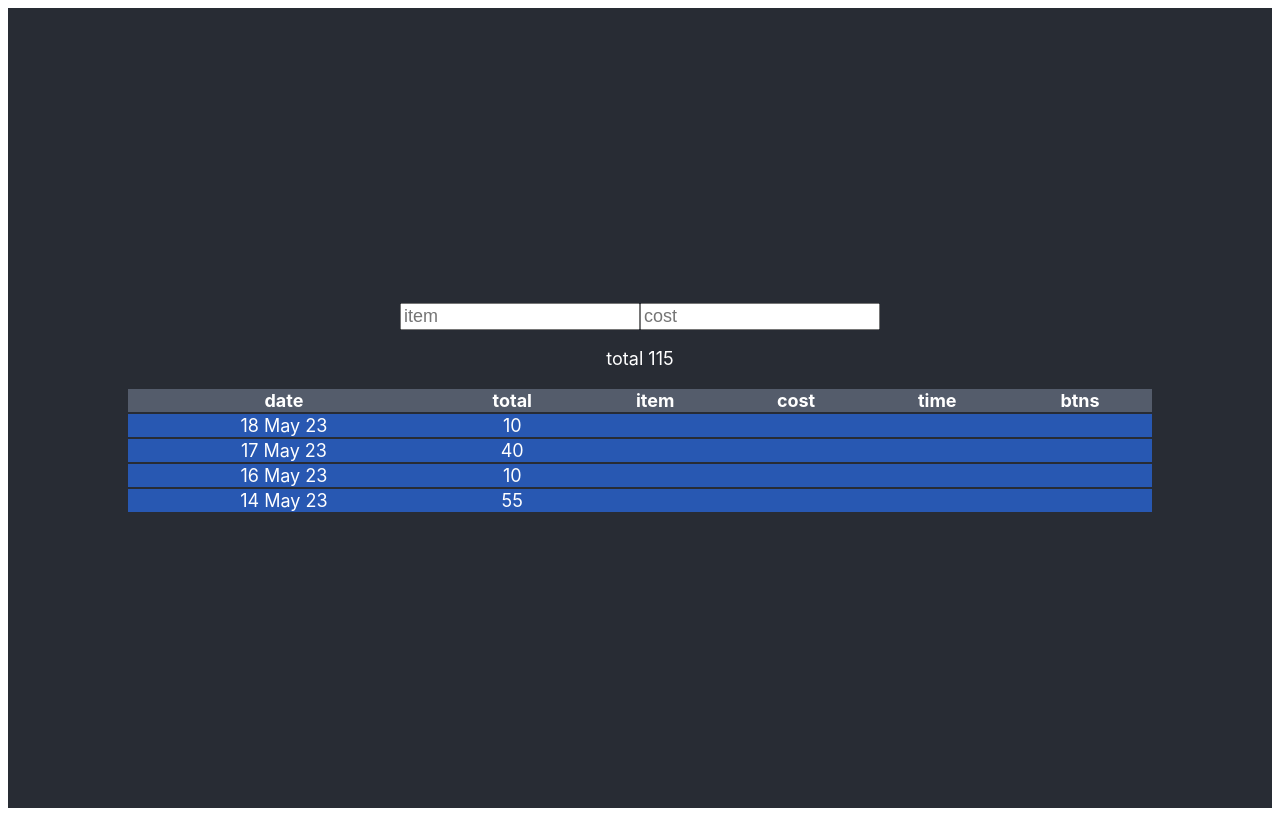
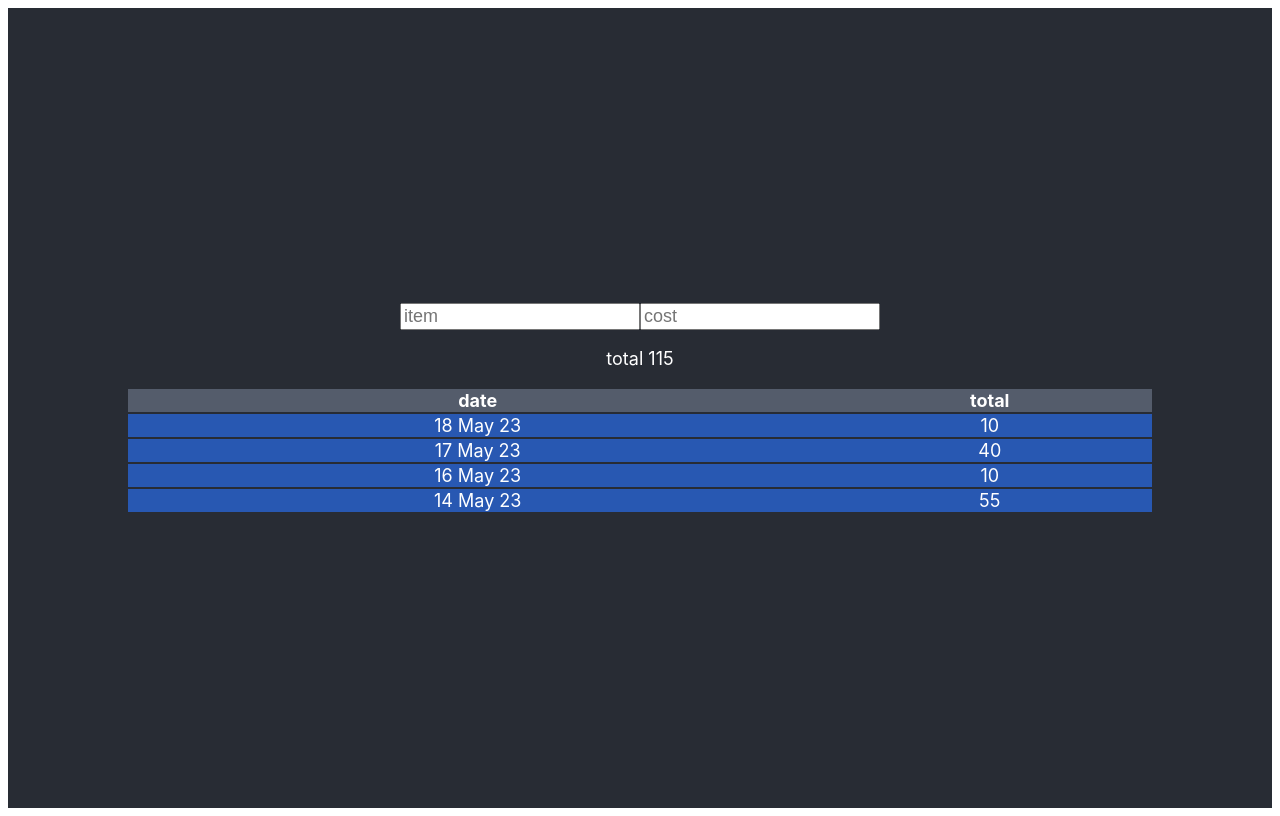
Before and after one commit to Dechol/budgetapp, a React (Create React App) app: page / in a window 1280 px wide. Built offline with nearby package versions, Linux system fonts and the light colour scheme.

Commit message:
bug fix - edit items only update on save, deleted table header to imporve new layout

```diff
--- a/src/App.js
+++ b/src/App.js
@@ -9,6 +9,7 @@ import SetDates from './components/SetDates';
 function App() {
   const [items,setItems] = useState(myList)
   const [updateState,setUpdateState] = useState(-1)
+  const [itemEdit,setItemEdit] = useState({})
 
 
   function handleSubmit(e){
@@ -34,9 +35,7 @@ function App() {
     const updatedItems = items.filter(i => id !== i.timestamp)
     setItems(updatedItems)
   }
-  function handleSave(){
-    setUpdateState(-1)
-  }
+
   function handleHighlight(id){
     console.log('handleHighlight +' +id)
   }
@@ -65,14 +64,15 @@ function App() {
           handleDelete={handleDelete}
           handleEdit={handleEdit}
           updateState={updateState}
-          handleSave={handleSave}
           handleHighlight={handleHighlight}
           setItems={setItems}
+          itemEdit={itemEdit}
+          setItemEdit={setItemEdit}
+          setUpdateState={setUpdateState}
         />
     </div>
   )
 }
 
 
-
 export default App;
--- a/src/components/EditTableRow.js
+++ b/src/components/EditTableRow.js
@@ -1,38 +1,25 @@
+import { useState } from "react"
 
 
-export default function EditTableRow({item, items, setItems, handleSave}){
-    function handleItem(e){
-        const name = e.target.value
-        const updatedData = items.map((i)=> i.timestamp === item.timestamp ?
-        {...i,item:name}:i)
-        setItems(updatedData)
-      }
-      function handleDate(e){
-        const date = e.target.value
-        const updatedData = items.map((i)=> i.timestamp === item.timestamp ?
-        {...i,date:date}:i)
-        setItems(updatedData)
-      }
-      function handleTime(e){
-        const time = e.target.value
-        const updatedData = items.map((i)=> i.timestamp === item.timestamp ?
-        {...i,time:time}:i)
-        setItems(updatedData)
-      }
-      function handleCost(e){
-        const cost = e.target.value
-        const updatedData = items.map((i)=> i.timestamp === item.timestamp ?
-        {...i,cost:cost}:i)
-        setItems(updatedData)
-      }
+export default function EditTableRow({item, items, setItems,setUpdateState}){
+  const [itemEdit,setItemEdit] = useState(item)
 
-      return(
-        <tr key={item.timestamp}>
-          <td><input value={item.date} onChange={handleDate} name='date' /></td>
+  function handleChange(e){
+        setItemEdit({...itemEdit,[e.target.name]:e.target.value})
+    }
+  function handleSave(){
+    let updatedData = items.filter(i => i.timestamp !== item.timestamp)
+
+      setItems([...updatedData,itemEdit])
+      setUpdateState(-1)
+    }
+  return(
+        <tr key={itemEdit.timestamp}>
+          <td><input value={itemEdit.date} onChange={handleChange} name='date' /></td>
           <td></td>
-          <td><input value={item.item} onChange={handleItem} name='item'/></td>
-          <td><input value={item.cost} onChange={handleCost} name='cost'/></td>
-          <td><input value={item.time} onChange={handleTime} name='time'/></td>
+          <td><input value={itemEdit.item} onChange={handleChange} name='item'/></td>
+          <td><input value={itemEdit.cost} onChange={handleChange} name='cost'/></td>
+          <td><input value={itemEdit.time} onChange={handleChange} name='time'/></td>
           <td>
             <button type='button' onClick={handleSave}><i class="bi bi-plus-circle"></i></button>
           </td>
--- a/src/components/SetDates.js
+++ b/src/components/SetDates.js
@@ -3,7 +3,7 @@ import EditTableRow from './EditTableRow';
 import { format } from 'date-fns';
 
 export default function SetDates({items,handleEdit,handleDelete,updateState,
-    setItems,handleSave,handleHighlight}){
+    setItems,handleSave,handleHighlight,setUpdateState}){
 
     function DISPLAYITEMS(x){
         let timestamp = Date.now()
@@ -17,6 +17,7 @@ export default function SetDates({items,handleEdit,handleDelete,updateState,
 let dates = items.map(item => item.date)
 let setDates = new Set(dates)
 let datesArray = Array.from(setDates).sort().reverse()
+
 let daysObjectArray = datesArray.map(d => {
 let day = {
 date: d,
@@ -29,23 +30,22 @@ if(day.date === items[i].date){
     day.spend += Number(items[i].cost)
     day.items.push(items[i])
     }}
+    //return date objects
 return (
 <>
 <tr className='dayrow' key={day.date}>
     <td>{day.date}</td>
     <td>{day.spend}</td>
-<td></td>
-<td></td>
-<td></td>
-<td></td>
 </tr>
-{day.displayItems && day.items.map(item =>
+{//return items
+day.displayItems && day.items.map(item =>
 updateState === item.timestamp?
 <EditTableRow
 item={item}
 items={items}
 setItems={setItems}
 handleSave={handleSave}
+setUpdateState={setUpdateState}
 /> :
 <ItemRow
 item={item}
@@ -57,16 +57,13 @@ handleHighlight={handleHighlight}/>
 </>
 )}
 )
-
+//return table
 return(
 <table>
     <tr>
     <th>date</th>
     <th>total</th>
-<th>item</th>
-<th>cost</th>
-<th>time</th>
-<th>btns</th>
+
     </tr>
 {daysObjectArray}
 </table>
```
Lines whose indentation alone changed are shown as unchanged.
